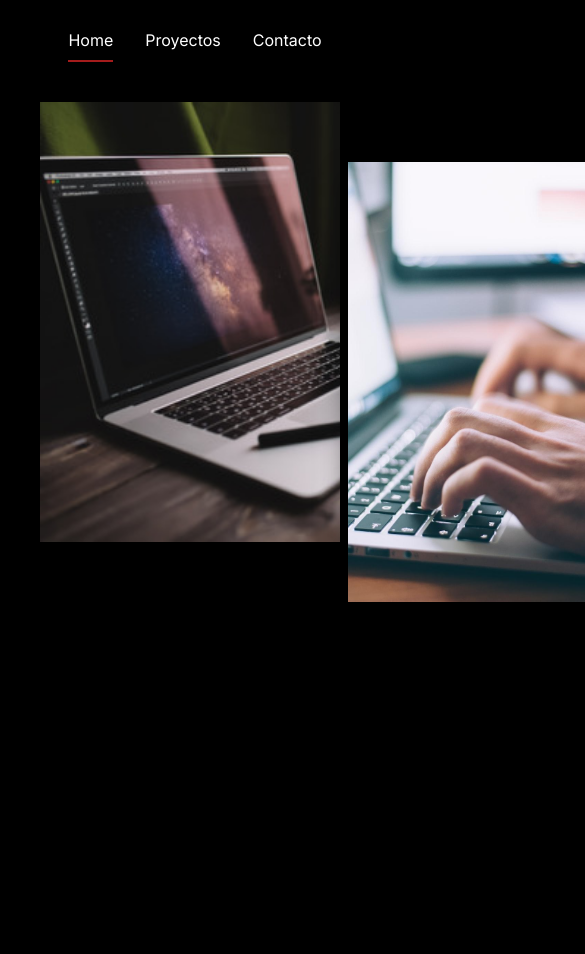
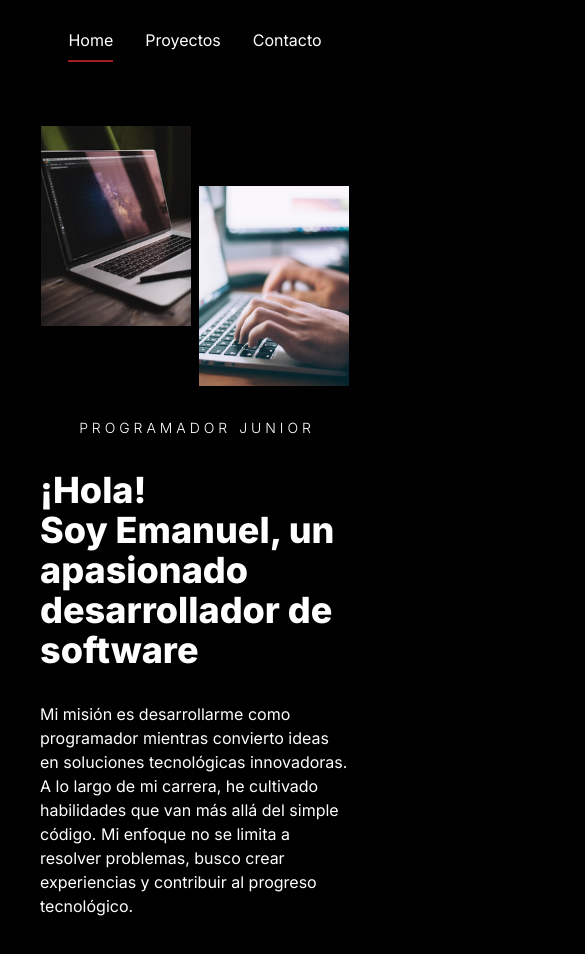
Before and after one commit to EmaMSanchez/Porfolio-English, a Next.js app: page / in a window 390 px wide. Shown: the top 954 px of the page, 585 px wide, since content can reach past the window. Before the commit the page ends 844 px from the top, so only its background shows below. Built offline with nearby package versions, Linux system fonts and the light colour scheme.

Commit message:
Optimizacion Celular

```diff
--- a/src/app/page.jsx
+++ b/src/app/page.jsx
@@ -3,26 +3,26 @@
 export default function Home() {
   return (
     <main className="flex flex-col items-center justify-between p-10">
-     <div className="container mt-10 flex justify-between">
-      <div className="container flex gap-2 w-auto h-auto">
-        <div className="mt-[-40px] container  w-[300px] h-[440px] bg-cover sombra" style={{ backgroundImage: `url(/aa3.jpg)` }}>
+     <div className="container mt-16  flex-row justify-center md:justify-between md:flex md:mt-10">
+      <div className="container flex gap-2 w-auto h-auto justify-center">
+        <div className="mt-[-40px] container w-[150px] h-[200px]  md:w-[300px] md:h-[440px] bg-cover sombra" style={{ backgroundImage: `url(/aa3.jpg)` }}>
 
         </div>
-        <div className="mt-[20px] container  w-[300px] h-[440px]  bg-cover sombra" style={{ backgroundImage: `url(/Imagen3.jpg)`, backgroundPosition: 'center' }}>
+        <div className="mt-[20px] container w-[150px] h-[200px]  md:w-[300px] md:h-[440px]  bg-cover sombra" style={{ backgroundImage: `url(/Imagen3.jpg)`, backgroundPosition: 'center' }}>
 
         </div>
       </div>
-      <div className="container flex ml-20 flex-col">
-     <div className="container flex h-auto gap-3 w-auto">
+      <div className="container flex mt-8 flex-col md:ml-20 md:mt-0">
+     <div className="container flex h-auto gap-3 w-auto justify-center md:justify-start">
      <p className="font-light text-sm">P R O G R A M A D O R </p>
      <p className="font-light text-sm"> J U N I O R</p>
      </div>
-     <div className="container mt-8">
-     <h1 className="font-extrabold text-5xl">¡Hola!</h1>
-     <h1 className="font-extrabold text-5xl">Soy Emanuel, un apasionado desarrollador de software</h1>
+     <div className="container mt-8 ">
+     <h1 className="font-extrabold text-4xl md:text-5xl">¡Hola!</h1>
+     <h1 className="font-extrabold text-4xl md:text-5xl">Soy Emanuel, un apasionado desarrollador de software</h1>
      </div>
      <div>
-      <p className="mt-8 ">
+      <p className="mt-8">
         Mi misión es desarrollarme como programador mientras convierto ideas en soluciones tecnológicas innovadoras. A lo largo de mi carrera, he cultivado habilidades que van más allá del simple código. Mi enfoque no se limita a resolver problemas, busco crear experiencias y contribuir al progreso tecnológico.
       </p>
      </div>
```
